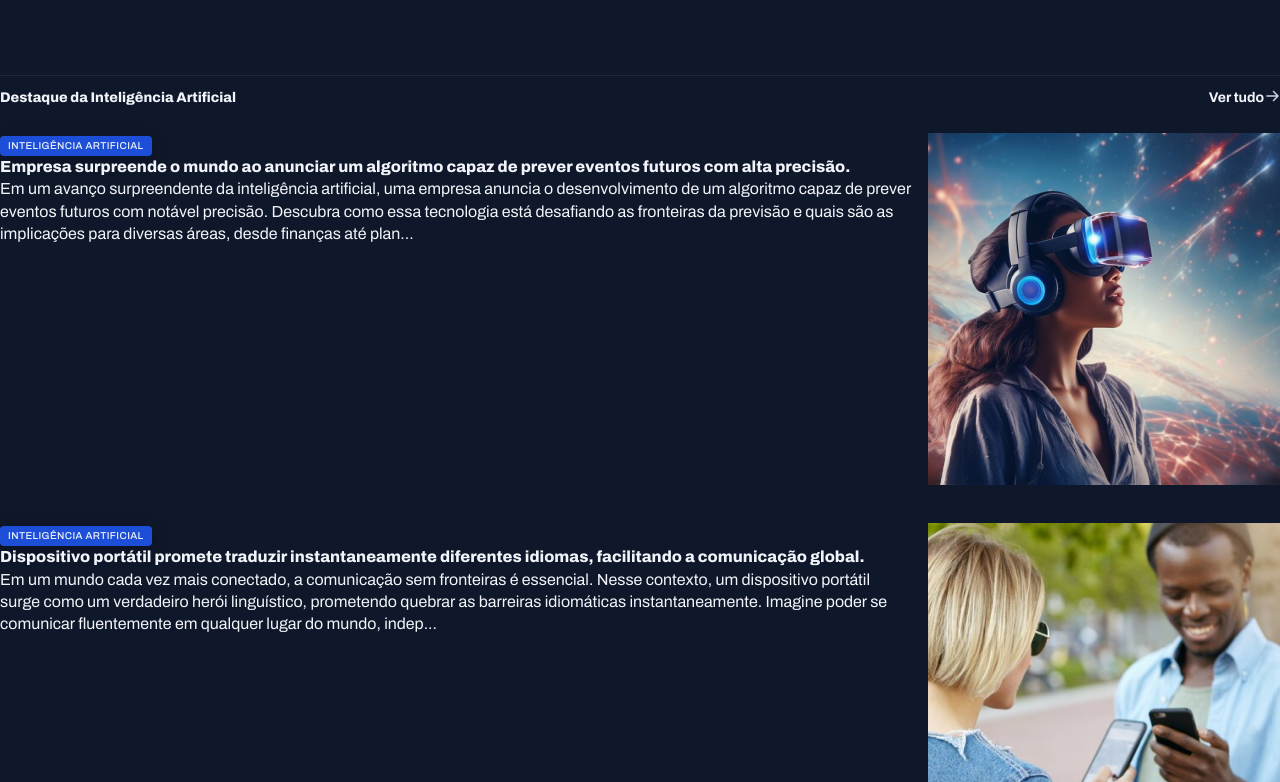
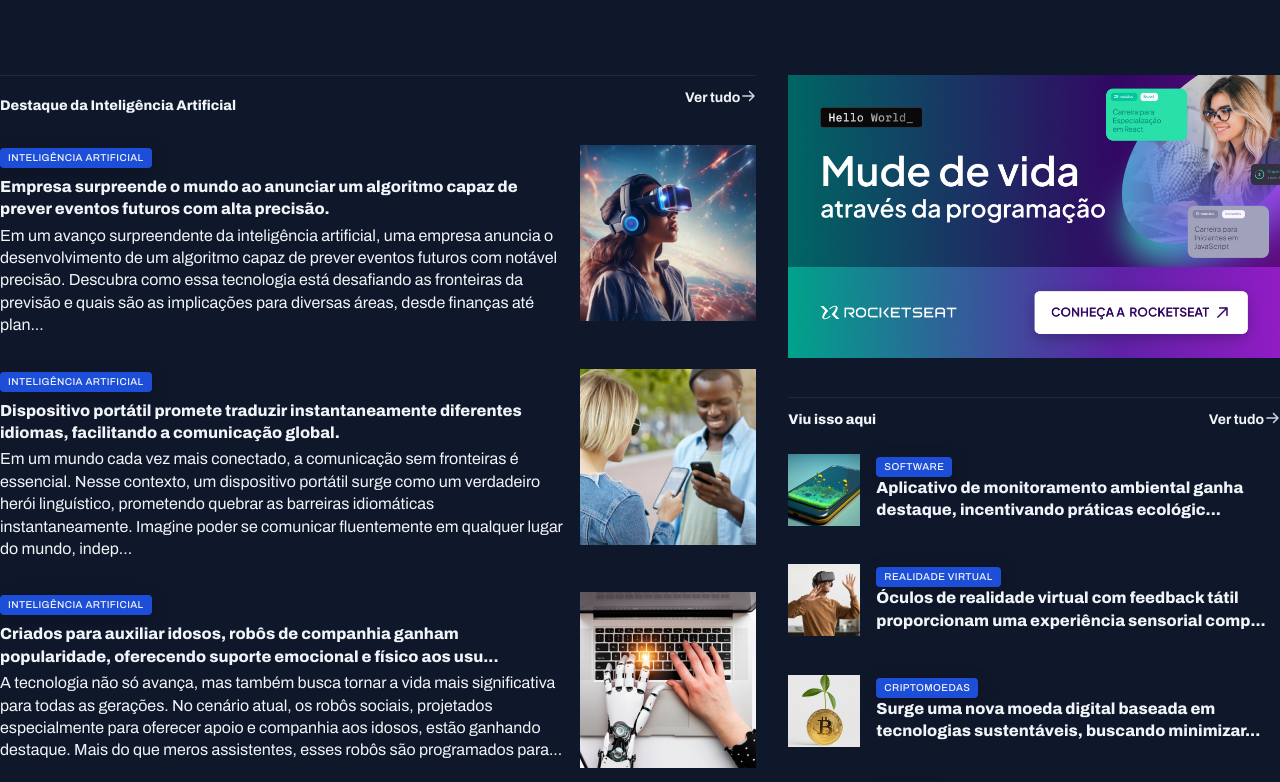
Before and after one commit to Drlazinho/news-portals, a plain HTML site: page index.html in a window 1280 px wide. Shown: the part 1020-1802 px from the top of the page. Drawn offline with Linux system fonts and the light colour scheme.

Commit message:
Styles last cards

```diff
--- a/index.html
+++ b/index.html
@@ -222,7 +222,7 @@
         </div>
       </section>
 
-      <div>
+      <aside>
           <div id="ads">
             <img src="assets/Ads.png" alt="" />
           </div>
@@ -314,7 +314,7 @@
           </article>
           </div>
         </section>
-      </div>
+      </aside>
     </main>
   </body>
 </html>
--- a/styles/global.css
+++ b/styles/global.css
@@ -55,8 +55,16 @@ img {
 }
 
 main {
-    margin-top: 40px;
+    margin-block: 40px;
     gap: 80px;
+    column-gap: 32px;
+
+    grid-template-columns: 2fr 1.3fr;
+
+    grid-template-areas:
+    "featured featured"
+    "weekly weekly"
+    "ai aside"
 }
 
 .content-tag {
--- a/styles/sections.css
+++ b/styles/sections.css
@@ -19,6 +19,8 @@ section header {
 }
 
 #featured {
+    grid-area: featured;
+
     img {
         height: 100%;
         object-fit: cover;
@@ -57,6 +59,7 @@ section header {
 }
 
 #weekly {
+    grid-area: weekly;
 
     &>div {
         grid-template-columns: repeat(4, 1fr);
@@ -83,3 +86,32 @@ section header {
     }
 
 }
+
+#ai {
+    grid-area: ai;
+
+    img {
+        width: 176px;
+        aspect-radio: 1/1;
+        object-fit: cover;
+    }
+
+    h3 {
+        margin-block: 8px 4px;
+    }
+}
+
+aside {
+    grid-area: aside;
+}
+
+#more {
+    margin-top: 32px;
+
+
+    img {
+        width: 72px;
+        aspect-ratio: 1/1;
+        object-fit: cover;
+    }
+}
```
